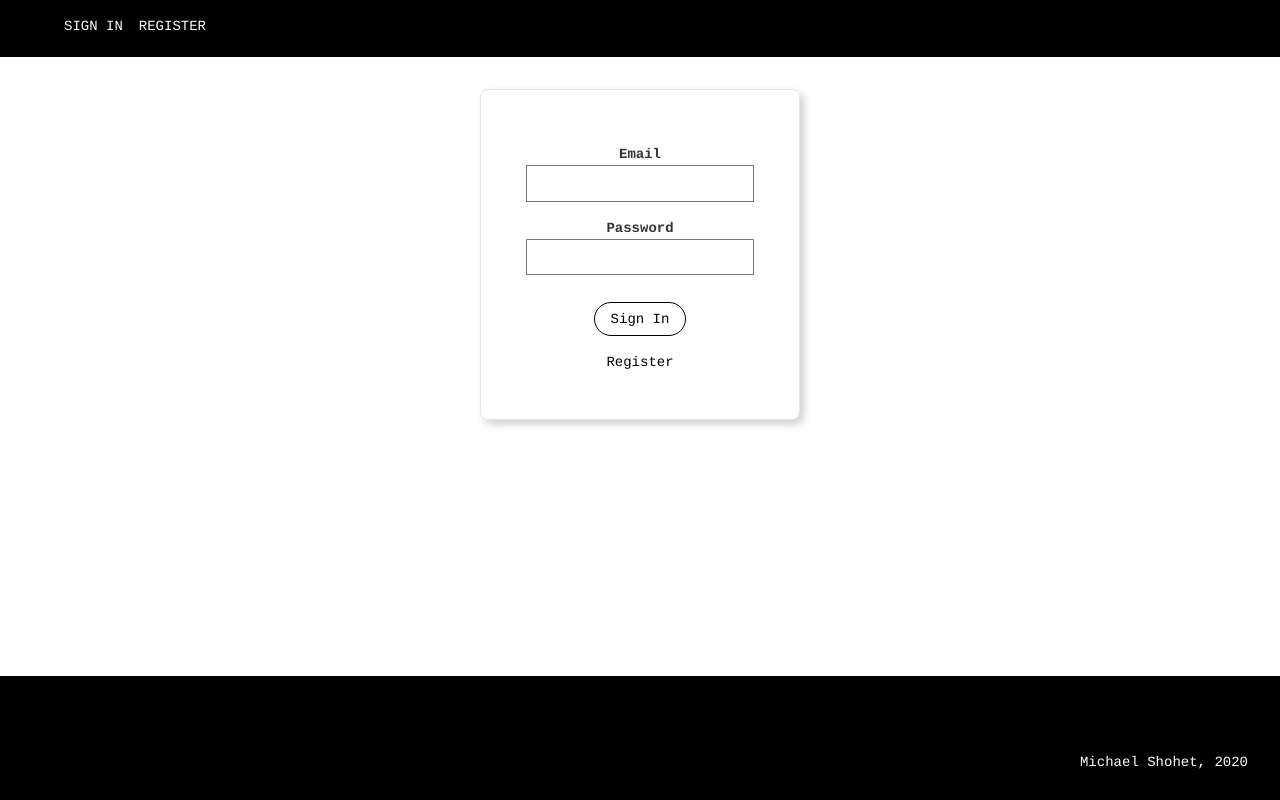
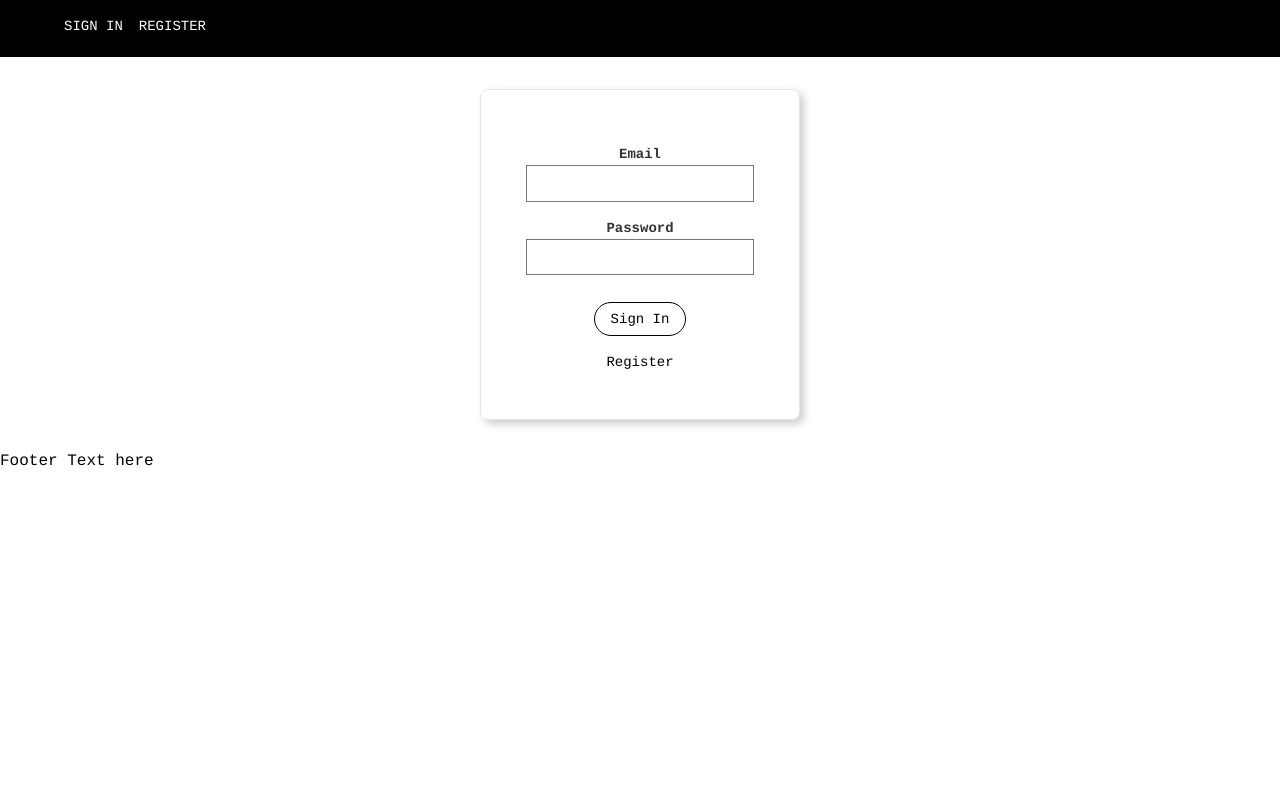
Before and after one commit to mlshohet/face-detection, a React (Create React App) app: page / in a window 1280 px wide. Shown: the part 328-1128 px from the top of the page. After the commit the page ends 800 px from the top, so only its background shows below. Built offline with nearby package versions, Linux system fonts and the light colour scheme.

Commit message:
updating

```diff
--- a/public/index.html
+++ b/public/index.html
@@ -7,5 +7,6 @@
   <body>
     <noscript>You need to enable JavaScript to run this app.</noscript>
     <div id="root"></div>
+    <footer>Footer Text here</footer>
   </body>
 </html>
--- a/src/App.js
+++ b/src/App.js
@@ -135,7 +135,7 @@ class App extends Component {
                   : <Register loadUser={this.loadUser} onRouteChange={this.onRouteChange} />
               )
         }
-        <Footer />
+
       </div>
     );
   }
--- a/src/index.css
+++ b/src/index.css
@@ -15,7 +15,7 @@ code {
 .footer {
 	margin-top: 1rem;
 	padding: 1rem;
-	position: relative;
+	position: absolute;
 	bottom: 0;
 	left: 0;
 	width: 100%;
```
